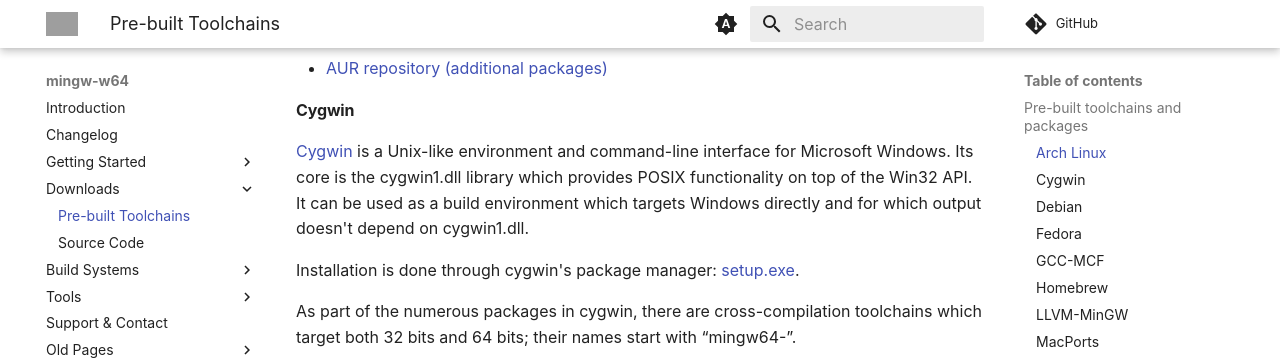
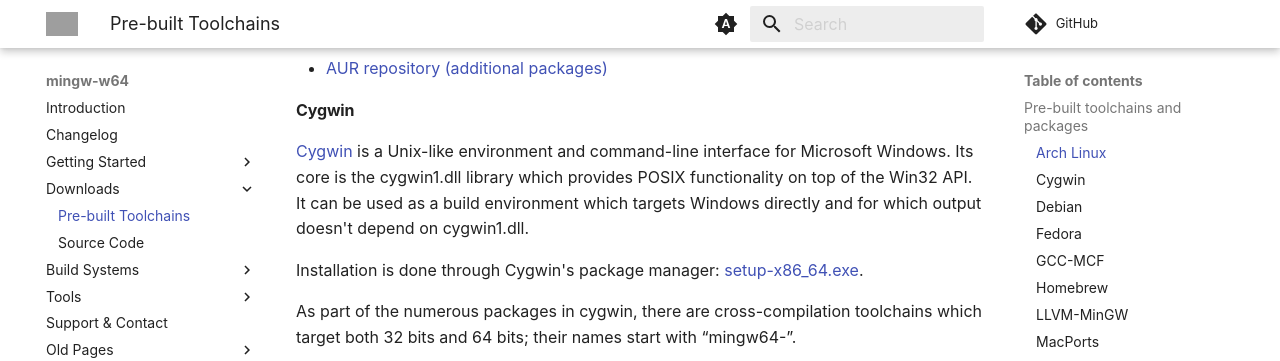
Before and after one commit to mingw-w64/mingw-w64.github.io, an MkDocs documentation site: the page built from web/downloads.md, in a window 1280 px wide and 1400 px high, scrolled down 2054 px. Shown: the top 361 px of the window. Built offline with MkDocs 1.6.1 and Material for MkDocs 9.7.7, drawn with Linux system fonts in a browser that asks for light colours; comment, search, counter and statistics services are not loaded; grey boxes are pictures that could not be loaded.

Commit message:
Fix link text of Cygwin and MSYS2
This closes https://github.com/mingw-w64/mingw-w64.github.io/issues/88.

```diff
--- a/web/downloads.md
+++ b/web/downloads.md
@@ -258,8 +258,8 @@
 environment which targets Windows directly and for which output doesn't depend
 on cygwin1.dll.
 
-Installation is done through cygwin's package manager:
-[setup.exe](https://cygwin.com/install.html).
+Installation is done through Cygwin's package manager:
+[setup-x86_64.exe](https://cygwin.com/install.html).
 
 As part of the numerous packages in cygwin, there are cross-compilation
 toolchains which target both 32 bits and 64 bits; their names start with
```
Also changed, not shown: other parts of web/downloads.md (+1 -1 lines).
